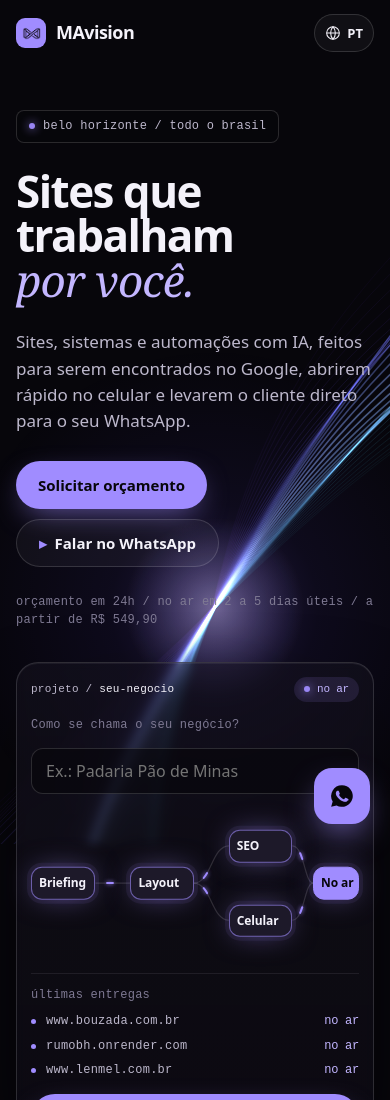
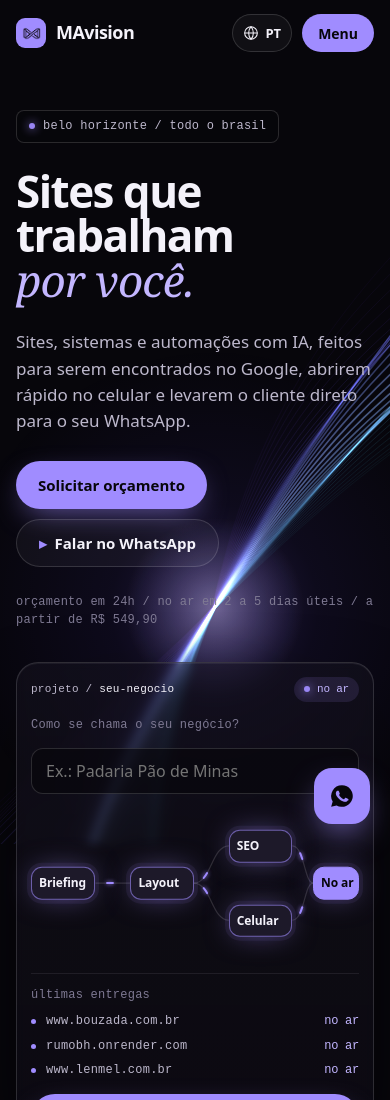
Before and after one commit to mavisionsites/MAvision, a plain HTML site: page index.html in a window 390 px wide. Shown: the top 1100 px of the page. Drawn offline with Linux system fonts and the light colour scheme; animation ran at ten frames a second.

Commit message:
Mostra o botão Menu no celular e no tablet
Co-Authored-By: Claude Opus 5.5 <noreply@anthropic.com>

```diff
--- a/style.css
+++ b/style.css
@@ -336,6 +336,7 @@ main,.foot{position:relative;z-index:1}
 .mb{display:none;align-items:center;height:38px;padding:0 16px;border-radius:999px;border:0;background:var(--f);color:var(--ink);font:600 14px var(--ff);cursor:pointer}
 .mp{display:none}
 @media(max-width:1080px){
+  .mb{display:inline-flex}
   .mp{display:block;position:fixed;z-index:80;top:calc(10px + env(safe-area-inset-top,0px));right:12px;left:12px;margin-left:auto;max-width:400px;padding:14px 14px 16px;border-radius:26px;background:rgba(16,13,26,.82);backdrop-filter:blur(24px) saturate(1.6);-webkit-backdrop-filter:blur(24px) saturate(1.6);box-shadow:0 28px 70px -18px rgba(0,0,0,.65),inset 0 0 0 1px rgba(255,255,255,.14),inset 0 1px 0 rgba(255,255,255,.18);transform-origin:100% 0;transform:scale(.6);opacity:0;visibility:hidden;transition:transform .4s var(--ease),opacity .25s,visibility 0s .4s}
   .mp.o{transform:none;opacity:1;visibility:visible;transition:transform .4s var(--ease),opacity .25s}
   .mp-h{display:flex;align-items:center;justify-content:space-between;padding:0 0 10px 14px}
```
